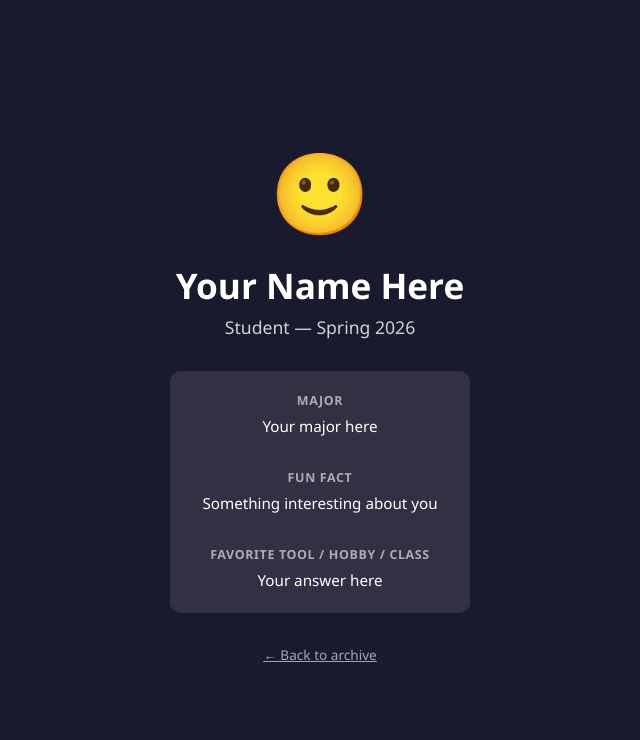
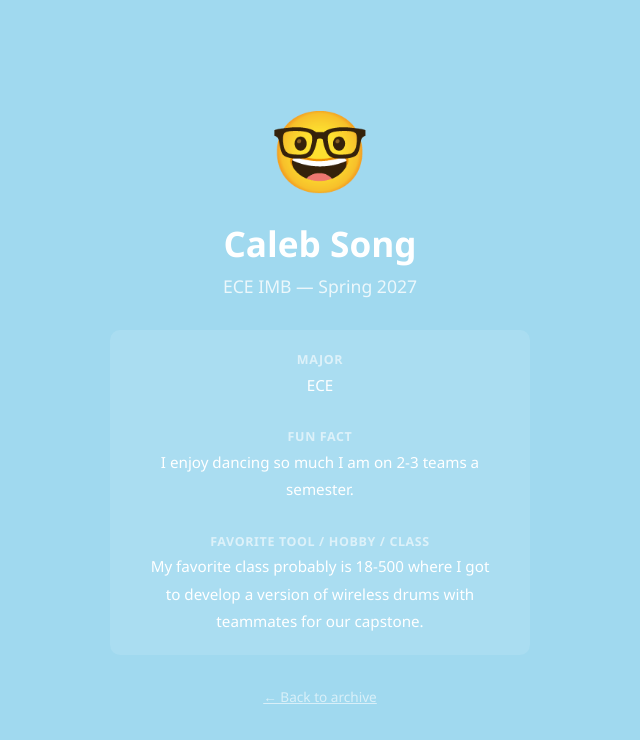
Before and after one commit to jbain-ANDREW/Training-Repo, a plain HTML site: page docs/splash-pages/caleb-song.html in a window 1280 px wide. Shown: the whole page, without its empty margins (320-960 px from the left). Drawn offline with Linux system fonts and the light colour scheme.

Commit message:
Update splash page for Caleb Song

```diff
--- a/docs/splash-pages/caleb-song.html
+++ b/docs/splash-pages/caleb-song.html
@@ -5,7 +5,7 @@
   <meta name="viewport" content="width=device-width, initial-scale=1.0" />
 
   <!-- STEP 1: Change the title to your name -->
-  <title>Your Name Here</title>
+  <title>Caleb Song</title>
 
   <style>
     * { box-sizing: border-box; margin: 0; padding: 0; }
@@ -15,7 +15,7 @@
 
       /* STEP 2: Change this background color to anything you like.
          Try a hex code like #2d6a4f or a name like "navy" or "darkslategray" */
-      background: #1a1a2e;
+      background: #a0d9ef;
 
       color: white;
       min-height: 100vh;
@@ -64,28 +64,28 @@
 <body>
 
   <!-- STEP 3: Pick an emoji that represents you -->
-  <div class="avatar">🙂</div>
+  <div class="avatar">🤓</div>
 
   <!-- STEP 4: Replace with your name -->
-  <h1>Your Name Here</h1>
+  <h1>Caleb Song</h1>
 
   <!-- STEP 5: Replace with your program / year -->
-  <p class="tagline">Student &mdash; Spring 2026</p>
+  <p class="tagline">ECE IMB &mdash; Spring 2027</p>
 
   <div class="info">
 
     <!-- STEP 6: Fill in each section with something real (or fun) about yourself -->
 
     <strong>Major</strong>
-    Your major here
+    ECE
     <br><br>
 
     <strong>Fun fact</strong>
-    Something interesting about you
+    I enjoy dancing so much I am on 2-3 teams a semester.
     <br><br>
 
     <strong>Favorite tool / hobby / class</strong>
-    Your answer here
+    My favorite class probably is 18-500 where I got to develop a version of wireless drums with teammates for our capstone.
 
   </div>
 
```
